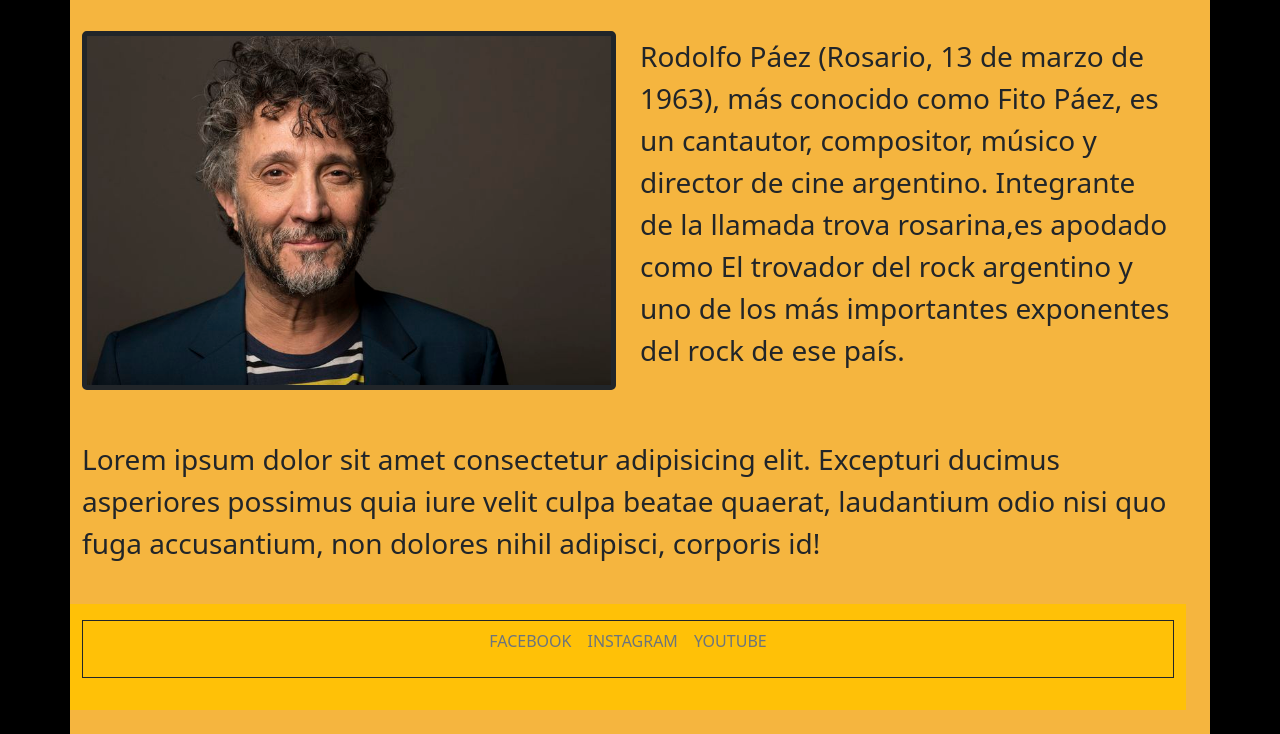
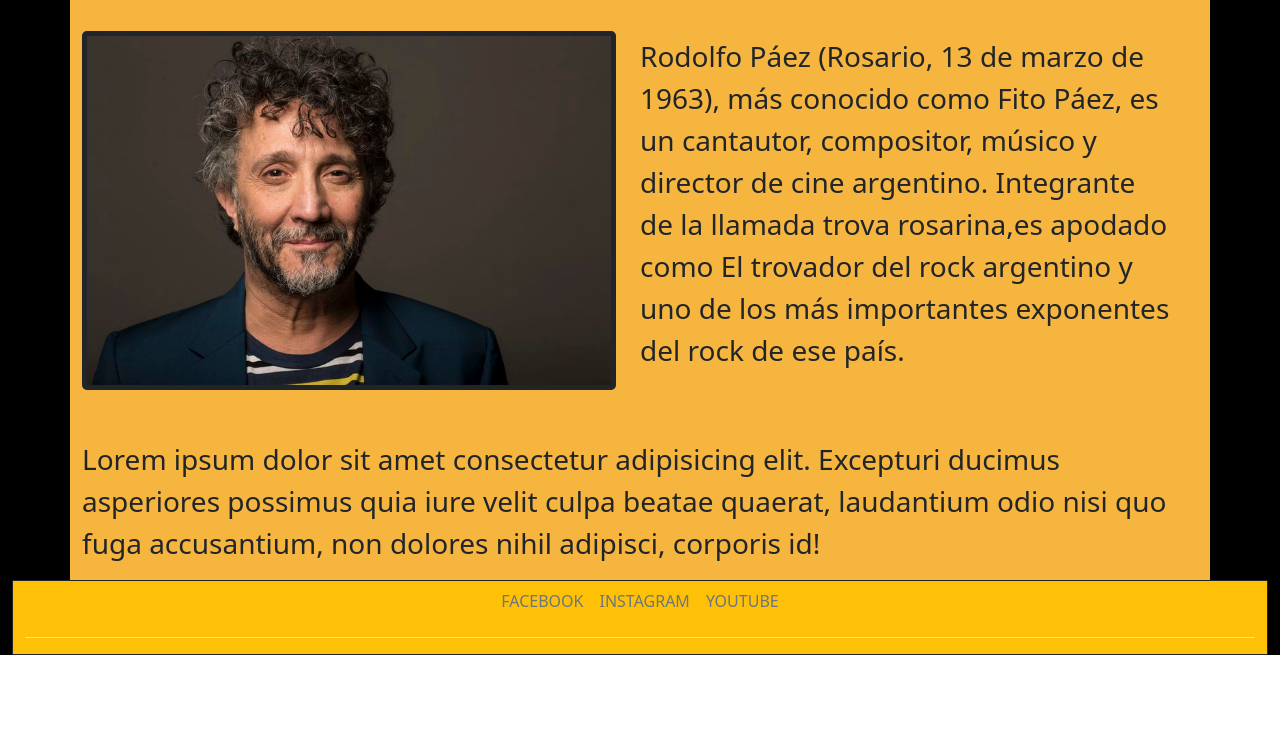
Before and after one commit to ArielFerraro/TrabajoBootstrap, a plain HTML site: page index.html in a window 1280 px wide. Shown: the part 115-849 px from the top of the page. After the commit the page ends 800 px from the top, so only its background shows below. Drawn offline with nearby package versions, Linux system fonts and the light colour scheme.

Commit message:
se le agregó estilo y se acomodó el footer de index

```diff
--- a/index.html
+++ b/index.html
@@ -56,17 +56,18 @@
                         <p>Lorem ipsum dolor sit amet consectetur adipisicing elit. Excepturi ducimus asperiores possimus quia iure velit culpa beatae quaerat, laudantium odio nisi quo fuga accusantium, non dolores nihil adipisci, corporis id!</p>
                     </div>
                 </div>
-                <div class="row">
-                    <footer class=" bg-warning py-3 my-4">
-                        <ul class="nav justify-content-center border border-dark border-bottom pb-3 mb-3">
+
+            </div>
+        </div>
+        <div class="row">
+                    <footer class="bg-warning border border-dark">
+                        <ul class="nav justify-content-center  border-bottom pb-3 mb-3">
                             <li class="nav-item"><a href="https://www.facebook.com/fitopaez" class="nav-link px-2 text-muted">FACEBOOK</a></li>
                             <li class="nav-item"><a href="https://www.instagram.com/fitopaezmusica/" class="nav-link px-2 text-muted">INSTAGRAM</a></li>
                             <li class="nav-item"><a href="https://www.youtube.com/channel/UCnlr4LDiHnZCazpfuCT1czg" class="nav-link px-2 text-muted">YOUTUBE</a></li>
                         </ul>
                     </footer>
                 </div>
-            </div>
-        </div>
     </div>
 
     </div>
```
